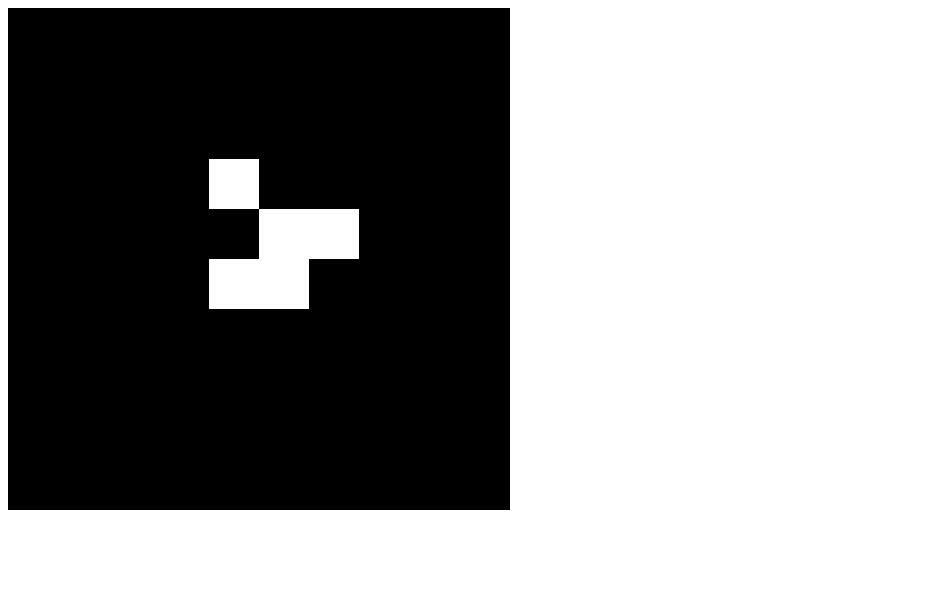
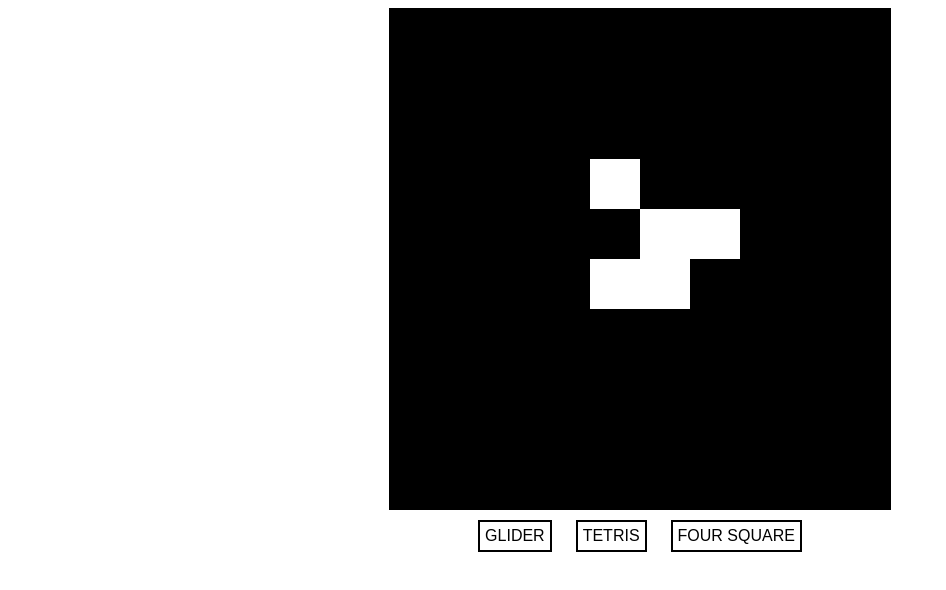
Before and after one commit to ziad-abdo/cellGame, a plain HTML site: page index.html in a window 1280 px wide. Shown: the whole page, without its empty margins (0-946 px from the left). Drawn offline with Linux system fonts and the light colour scheme.

Commit message:
css styling for pattern selection buttons   * centered canvas & wrapped it in a section

```diff
--- a/css/style.css
+++ b/css/style.css
@@ -1,5 +1,21 @@
 .main_screen {
   border: 1px solid black;
-  /*width:500;
-  height:500;*/
 }
+
+.canvas {
+  text-align: center;
+}
+
+.pattern-selector{
+  text-align: center;
+  margin: 10px 0 0 0;
+}
+
+.pattern-selector div{
+  display:inline-block;
+  border:2px solid black;
+  margin: 0 10px;
+  padding: 5px;
+  font-family: arial;
+  text-transform: uppercase;
+}
--- a/index.html
+++ b/index.html
@@ -8,6 +8,14 @@
     <!--<script src="src/startingForms.js"></script>-->
   </head>
   <body>
-    <canvas class="main_screen" width="500" height="500"></canvas>
+    <section class="canvas">
+      <canvas class="main_screen" width="500" height="500"></canvas>
+    </section>
+
+    <section class="pattern-selector">
+      <div class="glider">glider</div>
+      <div class="tetris">tetris</div>
+      <div class="four-square">four square</div>
+    </section>
   </body>
 </html>
```
